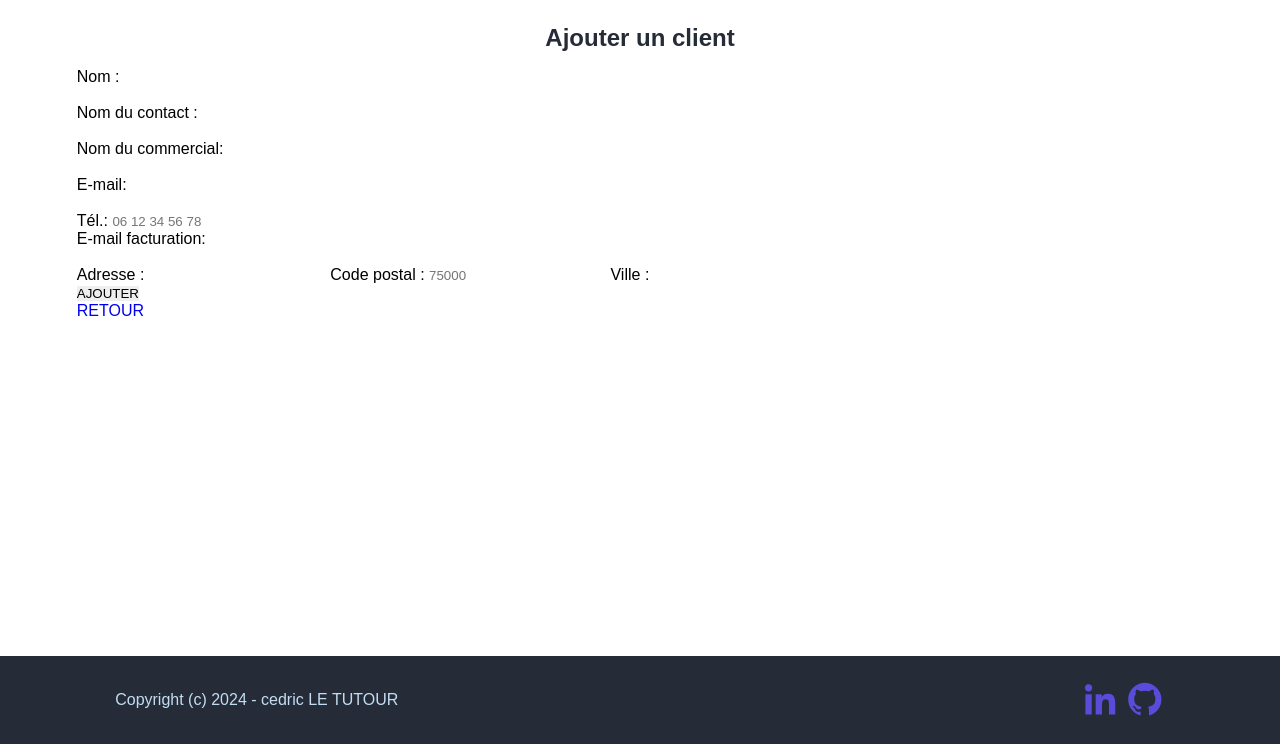
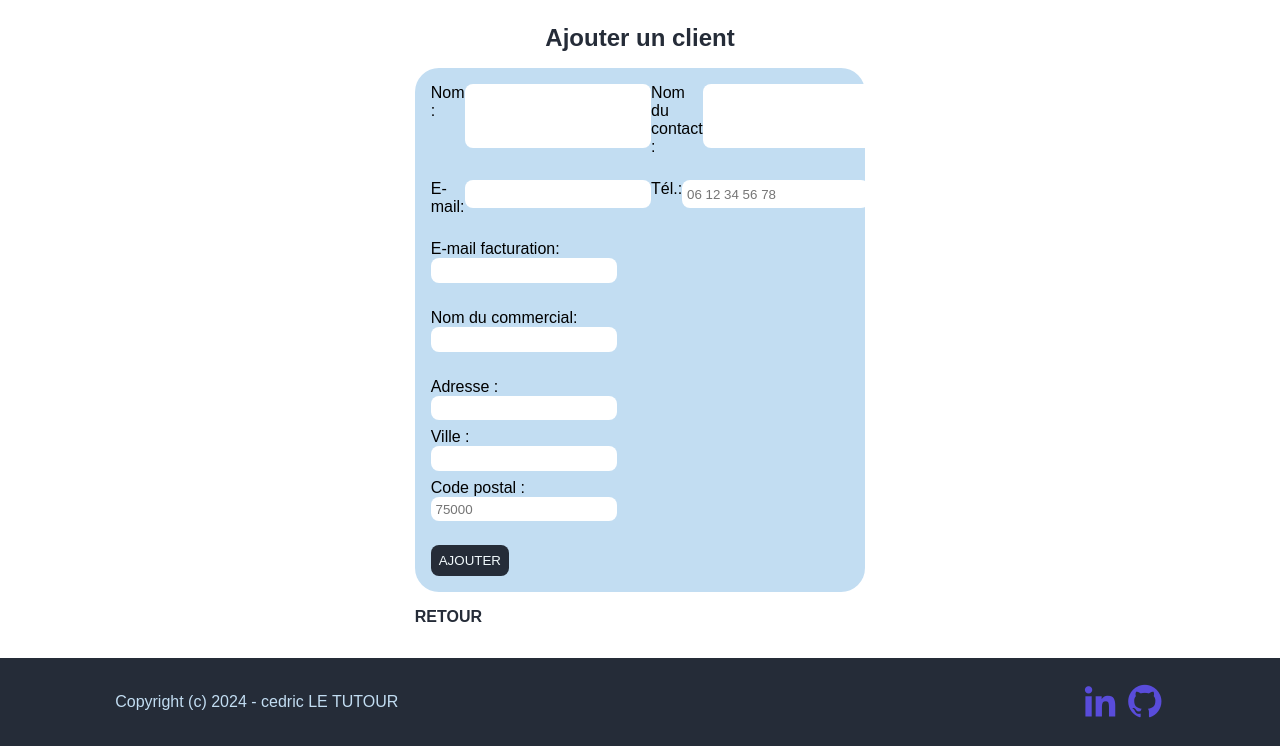
Before and after one commit to CedricLt44/GestionClient, a Django app: template liste_client/templates/liste_client/add_client.html in a window 1280 px wide. Shown: the part 86-832 px from the top of the page. Run offline with Django 3.2, Linux system fonts and the light colour scheme; the template is opened without the code that fills it, so the values that code supplies are empty; some web fonts are replaced.

Commit message:
finilisation ux ui formulaire

```diff
--- a/liste_client/templates/liste_client/add_client.html
+++ b/liste_client/templates/liste_client/add_client.html
@@ -1,24 +1,17 @@
 {% extends 'backend/base.html' %} {% block content %}
 
 <h1>Ajouter un client</h1>
-<form method="post" action=".">
+<form class="form-add-container" method="post" action=".">
   {% csrf_token %}
-  <div>
+  <div class="label-name">
     <label>Nom :</label><br />
     <input type="text" name="name" required maxlength="150" /><br />
-  </div>
 
-  <div>
     <label>Nom du contact :</label><br />
     <input type="text" name="contact_name" required maxlength="150" /><br />
   </div>
 
-  <div>
-    <label>Nom du commercial:</label><br />
-    <input type="text" name="commercial_name" maxlength="150" /><br />
-  </div>
-
-  <div>
+  <div class="label-name">
     <label>E-mail:</label><br />
     <input type="email" name="email" required /><br />
 
@@ -27,7 +20,6 @@
     pattern="^(?:\+33|0)\s*[1-9](?:[\s.-]*\d{2}){4}$"
     placeholder="06 12 34 56 78"
     required></input>
-
   </div>
 
   <div>
@@ -36,20 +28,26 @@
   </div>
 
   <div>
+    <label>Nom du commercial:</label><br />
+    <input type="text" name="commercial_name" maxlength="150" /><br />
+  </div>
+
+  <div class="label-address">
     <label>Adresse :</label>
     <input type="text" name="address" required maxlength="150" />
+
+    <label>Ville :</label>
+    <input type="text" name="city" required maxlength="32" />
+
 
     <label>Code postal :</label>
     <input type="text" name="zip_code" required maxlength="16" pattern="[0-9]{5}"
     placeholder="75000" />
-
-    <label>Ville :</label>
-    <input type="text" name="city" required maxlength="32" />
   </div>
 
   <div>
     <button type="submit">AJOUTER</button>
   </div>
 </form>
-<a href="{% url 'liste_client:customers' %}">RETOUR</a>
+<a class="retour" href="{% url 'liste_client:customers' %}">RETOUR</a>
 {% endblock %}
--- a/static/css/global.css
+++ b/static/css/global.css
@@ -51,6 +51,15 @@ nav {
 .login {
   justify-content: center;
   display: flex;
+}
+
+a {
+  color: var(--text--color);
+  font-weight: 700;
+}
+
+a:hover {
+  color: var(--main-color);
 }
 
 nav button p {
@@ -326,6 +335,11 @@ main h1 {
   font-size: 2.5rem;
   color: var(--text--color);
 }
+
+.container-button i:hover {
+  color: var(--main-color);
+}
+
 .container-button button:hover {
   background: var(--main-color);
   cursor: pointer;
@@ -373,3 +387,43 @@ main h1 {
 .container-detail h3 {
   margin-bottom: 1rem;
 }
+
+.form-add-container {
+  background-color: var(--bg-second--color);
+  border-radius: 1.5rem;
+  padding: 1rem;
+  margin: 1rem 30%;
+}
+
+.form-add-container button {
+  border-radius: 0.5rem;
+  background-color: var(--text--color);
+  color: var(--bg--color);
+  padding: 0.5rem;
+  cursor: pointer;
+}
+.form-add-container button:hover {
+  background-color: var(--main-color);
+}
+.label-name {
+  display: flex;
+  justify-content: space-around;
+  margin-bottom: 1.5rem;
+}
+
+.label-address {
+  margin-bottom: 1.5rem;
+}
+
+.label-address input,
+.label-name input,
+input {
+  display: flex;
+  flex-direction: column;
+  border-radius: 0.5rem;
+  padding: 0.3rem;
+  margin-bottom: 0.5rem;
+}
+.retour {
+  margin: 0 30%;
+}
```
Also changed, not shown: liste_client/templates/liste_client/edit_client.html (+9 -12 lines).
